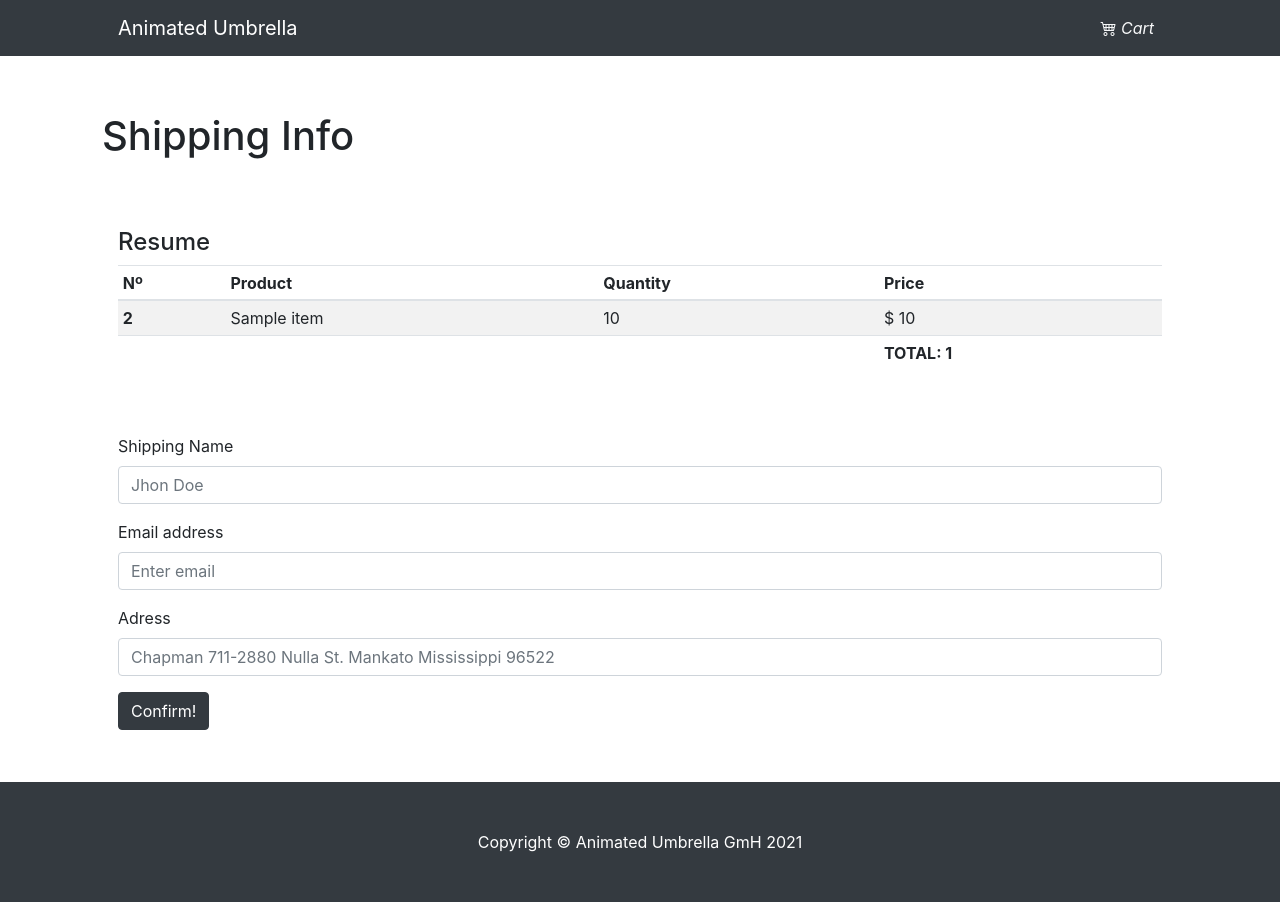
After one commit to LuisJCG/animated-umbrella, a CodeIgniter 4 app: the page made by app/Views/ConfirmPurchageView.php in a window 1280 px wide. The commit adds this page. Run offline with PHP 8.4 and a stand-in for CodeIgniter, Linux system fonts and the light colour scheme; the template is opened without the code that fills it: most values are stand-ins (such as "Sample title", 1, 10 or a date in 2020); data that the repository does not hold is empty; some libraries are stand-ins or nearby versions.

Commit message:
ADD: register order added

```diff
--- a/app/Views/CartView.php
+++ b/app/Views/CartView.php
@@ -71,7 +71,7 @@
                   <?php } else {  ?>
                      <tr>
                      <th scope="row">1</th>
-                     <td colspan="5" align="center"><h4>Empty Cart! </h4></td>
+                     <td colspan="5" align="center"><h4>Empty Cart :( </h4></td>
                      </tr>
                      <?php }  ?>
                </tr>
@@ -95,7 +95,9 @@
                </table>
                <button type="button" class="btn btn-dark mt-2" style="text-align: right;flex:1;">
                <i class="bi bi-bag-check"></i>
+               <a href="<?= base_url().'/public/confirm?id='.$item["cart_id"]?>" class="icons-btn">
                Buy Now!
+               </a>
                </button>
             </div>
          </div>
--- a/app/Views/CategoryView.php
+++ b/app/Views/CategoryView.php
@@ -36,8 +36,8 @@
          <div class="container-fluid px-lg-4" style="background-color:black">
             <div class="p-4 p-lg-5 rounded-3 text-center">
                <div class="m-4 m-lg-2">
-                  <h1 class="display-5 fw-bold text-light">Welcome to Animated Umbrella Shop!</h1>
-                  <p class="fs-4 text-light">Bootstrap utility classes are used to create this jumbotron since the old component has been removed from the framework. Why create custom CSS when you can use utilities?</p>
+                  <h1 class="display-5 fw-bold text-light"><?php echo ($_GET["cat"]) ?> Category</h1>
+                  <p class="fs-4 text-light">With over 15,000 five-star reviewers — and a ranking in the top 10 of our list of the best <?php echo ($_GET["cat"]) ?></p>
                </div>
             </div>
          </div>
@@ -72,7 +72,7 @@
             </p>
          </div>
       </footer>
-   </body>
+</body>
    <script src="https://code.jquery.com/jquery-3.2.1.slim.min.js" integrity="sha384-KJ3o2DKtIkvYIK3UENzmM7KCkRr/rE9/Qpg6aAZGJwFDMVNA/GpGFF93hXpG5KkN" crossorigin="anonymous"></script>
    <script src="https://cdnjs.cloudflare.com/ajax/libs/popper.js/1.12.9/umd/popper.min.js" integrity="sha384-ApNbgh9B+Y1QKtv3Rn7W3mgPxhU9K/ScQsAP7hUibX39j7fakFPskvXusvfa0b4Q" crossorigin="anonymous"></script>
    <script src="https://maxcdn.bootstrapcdn.com/bootstrap/4.0.0/js/bootstrap.min.js" integrity="sha384-JZR6Spejh4U02d8jOt6vLEHfe/JQGiRRSQQxSfFWpi1MquVdAyjUar5+76PVCmYl" crossorigin="anonymous"></script>
--- /dev/null
+++ b/app/Views/ConfirmPurchageView.php
@@ -0,0 +1,111 @@
+<!DOCTYPE html>
+<html lang="en">
+
+<head>
+   <meta charset="utf-8" />
+   <meta name="viewport" content="width=device-width, initial-scale=1, shrink-to-fit=no" />
+   <meta name="description" content="" />
+   <meta name="author" content="" />
+   <title>AU - Shopping Cart</title>
+   <!-- Favicon-->
+   <link rel="icon" type="image/x-icon" href="assets/favicon.ico" />
+   <!-- Bootstrap icons-->
+   <link href="https://cdn.jsdelivr.net/npm/bootstrap-icons@1.4.1/font/bootstrap-icons.css" rel="stylesheet" />
+   <link rel="stylesheet" href="https://maxcdn.bootstrapcdn.com/bootstrap/4.0.0/css/bootstrap.min.css" integrity="sha384-Gn5384xqQ1aoWXA+058RXPxPg6fy4IWvTNh0E263XmFcJlSAwiGgFAW/dAiS6JXm" crossorigin="anonymous">
+</head>
+
+<body>
+   <script>
+      function send() {
+
+      }
+
+   </script>
+   <!-- Responsive navbar-->
+   <nav class="navbar navbar-expand-lg navbar-dark bg-dark">
+      <div class="container px-lg-5">
+         <a class="navbar-brand" href="<?= base_url() ?>/public/home">Animated Umbrella</a>
+         <div style="float:right">
+            <a href="<?= base_url() ?>/public/cart#" class="icons-btn">
+               <i class="bi bi-cart4 text-light" style="font-size:1rem;"> Cart <span class="number p-1" "></span></i>
+               </a>
+            </div>
+         </div>
+      </nav>
+      <!-- Header-->
+      <header class=" py-5">
+                     <div class="container px-lg-4">
+                        <div class="p-4 p-lg-2 rounded-3">
+                           <div class="m-3 m-lg-0">
+                              <h1 class="display-5 fw-bold text">Shipping Info</h1>
+                           </div>
+                        </div>
+                     </div>
+                     </header>
+                     <!-- Section-->
+                     <section class="py-1">
+                        <div class="container px-4 px-lg-5">
+                           <h4 class="display-5 fw-bold text">Resume</h1>
+                              <table class="table table-striped table-sm ">
+                                 <thead>
+                                    <tr>
+                                       <th scope="col">Nº</th>
+                                       <th scope="col">Product</th>
+                                       <th scope="col">Quantity</th>
+                                       <th scope="col">Price</th>
+                                    </tr>
+                                 </thead>
+                                 <tbody>
+                                    <?php foreach ($items as $item) { ?>
+                                       <tr>
+                                          <th scope="row"><?php echo ($item["index"]) + 1 ?></th>
+                                          <td><?php echo ($item["name"]) ?></td>
+                                          <td><?php echo ($item["quantity"]) ?></td>
+                                          <td>$ <?php echo ($item["item_price"]) ?></td>
+                                       </tr>
+                                    <?php } ?>
+                                    <tr>
+                                       <td></td>
+                                       <td></td>
+                                       <td></td>
+                                       <th scope="col">TOTAL: <?php echo ($total_price) ?></th>
+                                    </tr>
+                                 </tbody>
+                              </table>
+
+                              <div class="py-5">
+                                 <form  action="confirm/register" method="post">
+                                    <div class="form-group">
+                                       <label for="">Shipping Name</label>
+                                       <input type="" class="form-control" name="clientName" id="clientName" placeholder="Jhon Doe">
+                                    </div>
+                                    <div class="form-group">
+                                       <label for="">Email address</label>
+                                       <input type="email" class="form-control"  name="clientMail" id="clientMail" aria-describedby="emailHelp" placeholder="Enter email">
+                                    </div>
+                                    <div class="form-group">
+                                       <label for="">Adress</label>
+                                       <input type="address" class="form-control"  name="clientAddress" id="clientAddress" placeholder="Chapman 711-2880 Nulla St. Mankato Mississippi 96522">
+                                       <input type="hidden" id="cartId" value="<?php echo ($_GET["id"]) ?>">
+                                    </div>
+                                    <input type="submit" value="Confirm!" class="btn btn-dark text-align: right;flex:1;">
+                                 </form>
+                              </div>
+                        </div>
+                     </section>
+                     <!-- Footer-->
+                     <footer class="py-5 bg-dark">
+                        <div class="container">
+                           <p class="m-0 text-center text-white">Copyright &copy; Animated Umbrella GmH 2021</p>
+                        </div>
+                     </footer>
+                     <!-- Bootstrap core JS-->
+                     <script src="https://cdn.jsdelivr.net/npm/bootstrap@5.1.3/dist/js/bootstrap.bundle.min.js"></script>
+                     <!-- Core theme JS-->
+                     </footer>
+</body>
+<script src="https://code.jquery.com/jquery-3.2.1.slim.min.js" integrity="sha384-KJ3o2DKtIkvYIK3UENzmM7KCkRr/rE9/Qpg6aAZGJwFDMVNA/GpGFF93hXpG5KkN" crossorigin="anonymous"></script>
+<script src="https://cdnjs.cloudflare.com/ajax/libs/popper.js/1.12.9/umd/popper.min.js" integrity="sha384-ApNbgh9B+Y1QKtv3Rn7W3mgPxhU9K/ScQsAP7hUibX39j7fakFPskvXusvfa0b4Q" crossorigin="anonymous"></script>
+<script src="https://maxcdn.bootstrapcdn.com/bootstrap/4.0.0/js/bootstrap.min.js" integrity="sha384-JZR6Spejh4U02d8jOt6vLEHfe/JQGiRRSQQxSfFWpi1MquVdAyjUar5+76PVCmYl" crossorigin="anonymous"></script>
+
+</html>
```
Also changed, not shown: app/Controllers/Cart.php (+6 -2 lines), app/Controllers/Confirm.php (added, +24 -0 lines), app/Views/HomeView.php (+1 -6 lines), 1 other file.
